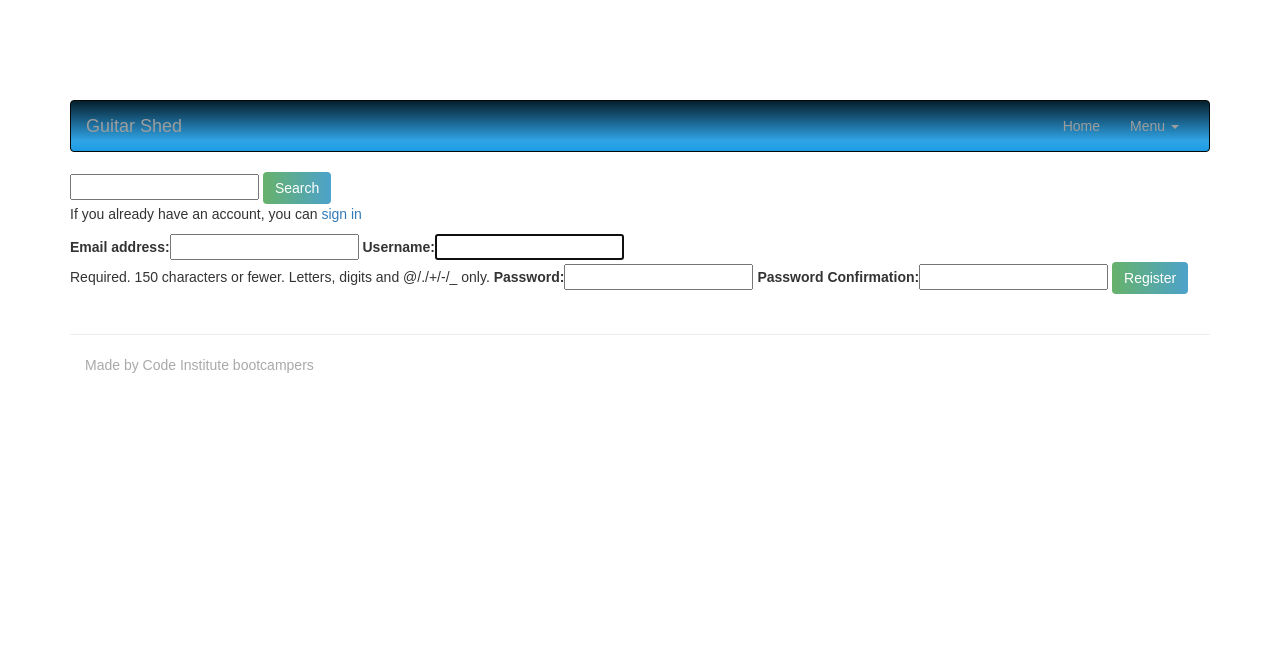
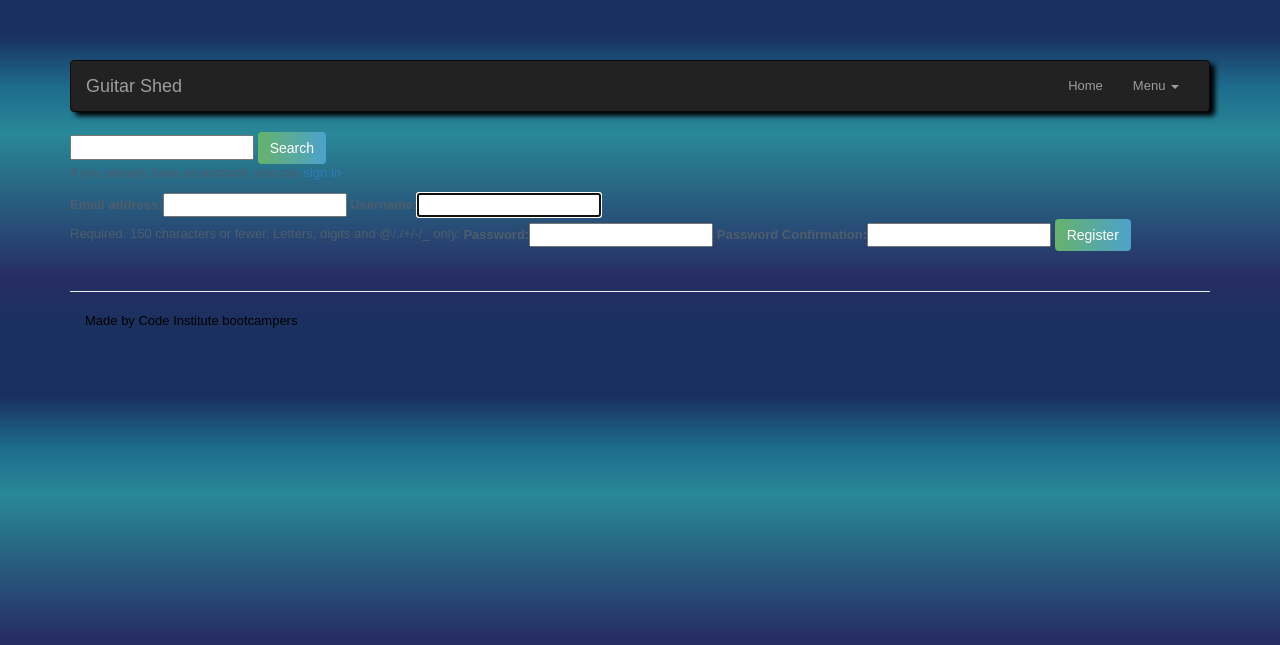
Before and after one commit to richdevelopments/guitar-shed, a Django app: page /accounts/register/ in a window 1280 px wide. Shown: the top 645 px of the page. Run offline with Django 3.2, Linux system fonts and the light colour scheme; some libraries are stand-ins or nearby versions.

Commit message:
style: changed navbar and body styling

```diff
--- a/static/css/styles.css
+++ b/static/css/styles.css
@@ -1,27 +1,71 @@
+/* bootstrap dropdown hover menu*/
+
 body {
-    font-family: sans-serif;
-    padding-top: 100px;
-    /*background-color: #557A95;*/
+  font-family: 'PT Sans', sans-serif;
+  font-size: 13px;
+  font-weight: 400;
+  color: #4f5d6e;
+  position: relative;
+  background: rgb(26, 49, 95);
+  background: -webkit-gradient(linear, left top, left bottom, color-stop(0%, rgba(26, 49, 95, 1)), color-stop(10%, rgba(26, 49, 95, 1)), color-stop(24%, rgba(29, 108, 141, 1)), color-stop(37%, rgba(41, 136, 151, 1)), color-stop(77%, rgba(39, 45, 100, 1)), color-stop(90%, rgba(26, 49, 95, 1)), color-stop(100%, rgba(26, 49, 95, 1)));
+  filter: progid: DXImageTransform.Microsoft.gradient( startColorstr='#1a315f', endColorstr='#1a315f', GradientType=0);
 }
 
-.bg {
-    background-image:url('/media/images/pic7.jpg');
-    height: 100px;
+.body-wrap {
+  min-height: 10px;
+}
+
+.body-wrap {
+  position: relative;
+  z-index: 0;
+}
+
+.body-wrap:before,
+.body-wrap:after {
+  content: '';
+  position: absolute;
+  top: 0;
+  left: 0;
+  right: 0;
+  z-index: -1;
+  height: 0px;
+  background: -webkit-gradient(linear, left top, left bottom, color-stop(0%, rgba(26, 49, 95, 1)), color-stop(100%, rgba(26, 49, 95, 0)));
+  background: linear-gradient(to bottom, rgba(26, 49, 95, 1) 0%, rgba(26, 49, 95, 0) 100%);
+  filter: progid: DXImageTransform.Microsoft.gradient( startColorstr='#1a315f', endColorstr='#001a315f', GradientType=0);
+}
+
+.body-wrap:after {
+  top: auto;
+  bottom: 0;
+  background: linear-gradient(to bottom, rgba(26, 49, 95, 0) 0%, rgba(26, 49, 95, 1) 100%);
+  filter: progid: DXImageTransform.Microsoft.gradient( startColorstr='#001a315f', endColorstr='#1a315f', GradientType=0);
+}
+
+nav {
+  margin-top: 60px;
+  box-shadow: 5px 4px 5px #000;
+}
+
+/* .bg {
+    background-image:url('/media/images/pic7.png');
     background-position: center;
     background-repeat: no-repeat;
     background-size: cover;
-}
+    -moz-background-size: cover;
+    -webkit-background-size: cover;
+    -o-background-size: cover;
+} */
 
-.navbar {
+/* .navbar {
     background-image: linear-gradient(#051f2d, #2fa4e7 80%, #1d9ce5);
-}
+} */
 
 footer {
     margin-top: 40px;
     padding-top: 20px;
     padding-bottom: 20px;
     border-top: 1px solid #ededed;
-    color: #A9A9A9;
+    color: rgb(0, 0, 0);
 }
 
 .icon-bar {
@@ -54,15 +98,15 @@ footer {
     margin: 0 auto;
 }
 
-caption p {
+/* caption p {
     word-wrap: break-word;
-}
+} */
 
-.row.row-flex {
+/* .row.row-flex {
     display: flex;
     flex-wrap: wrap;
     margin-top: 30px;
-}
+} */
 
 .panel-default {
     background-color: #05b069;
@@ -87,7 +131,17 @@ caption p {
      text-align: center;
 }
 
-/* h1 {
-    background-color: black;
-    padding: 20px;
-} */
+h1, h2 {
+    color: black;
+}
+
+.video {
+        width: 100%;
+        height: 100%;
+
+}
+
+.youtube-responsive-container {
+            padding-left: 10%;
+            padding-right: 10%;
+}
```
